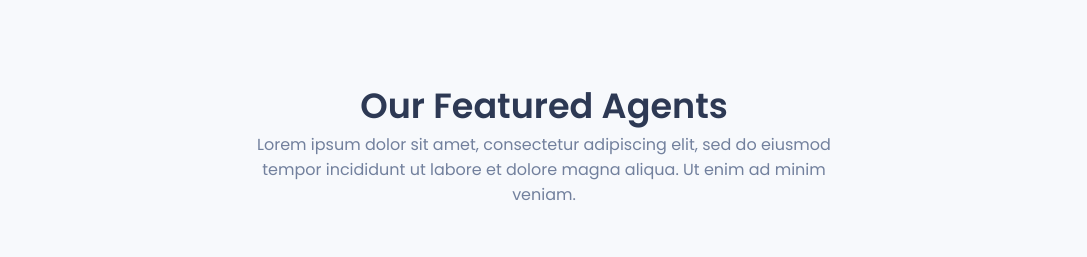
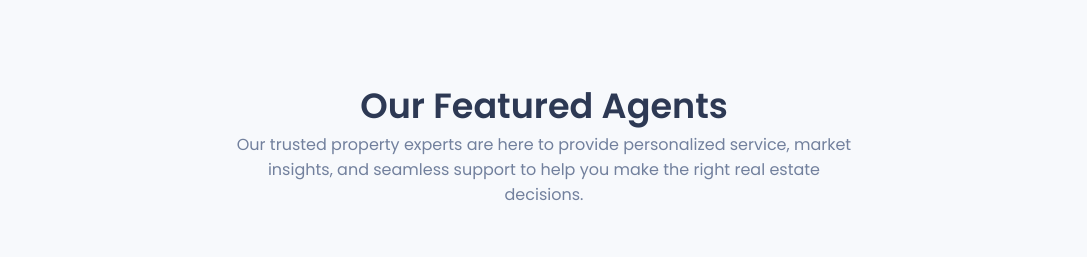
Before and after one commit to KashifSaeed1/Real-Estate-website, a React (Create React App) app: page / in a window 1280 px wide. Shown: the part 3900-4157 px from the top of the page, without its empty margins (96-1183 px from the left). Built offline with nearby package versions, Linux system fonts and the light colour scheme.

Commit message:
update featured agents subtitle with real estate message

```diff
--- a/src/components/home/team/Team.jsx
+++ b/src/components/home/team/Team.jsx
@@ -8,8 +8,10 @@ const Team = () => {
     <>
       <section className='team background'>
         <div className='container'>
-          <Heading title='Our Featured Agents' subtitle='Lorem ipsum dolor sit amet, consectetur adipiscing elit, sed do eiusmod tempor incididunt ut labore et dolore magna aliqua. Ut enim ad minim veniam.' />
-
+        <Heading
+          title='Our Featured Agents'
+          subtitle='Our trusted property experts are here to provide personalized service, market insights, and seamless support to help you make the right real estate decisions.'
+        />
           <div className='content mtop grid3'>
             {team.map((val, index) => (
               <div className='box' key={index}>
```
